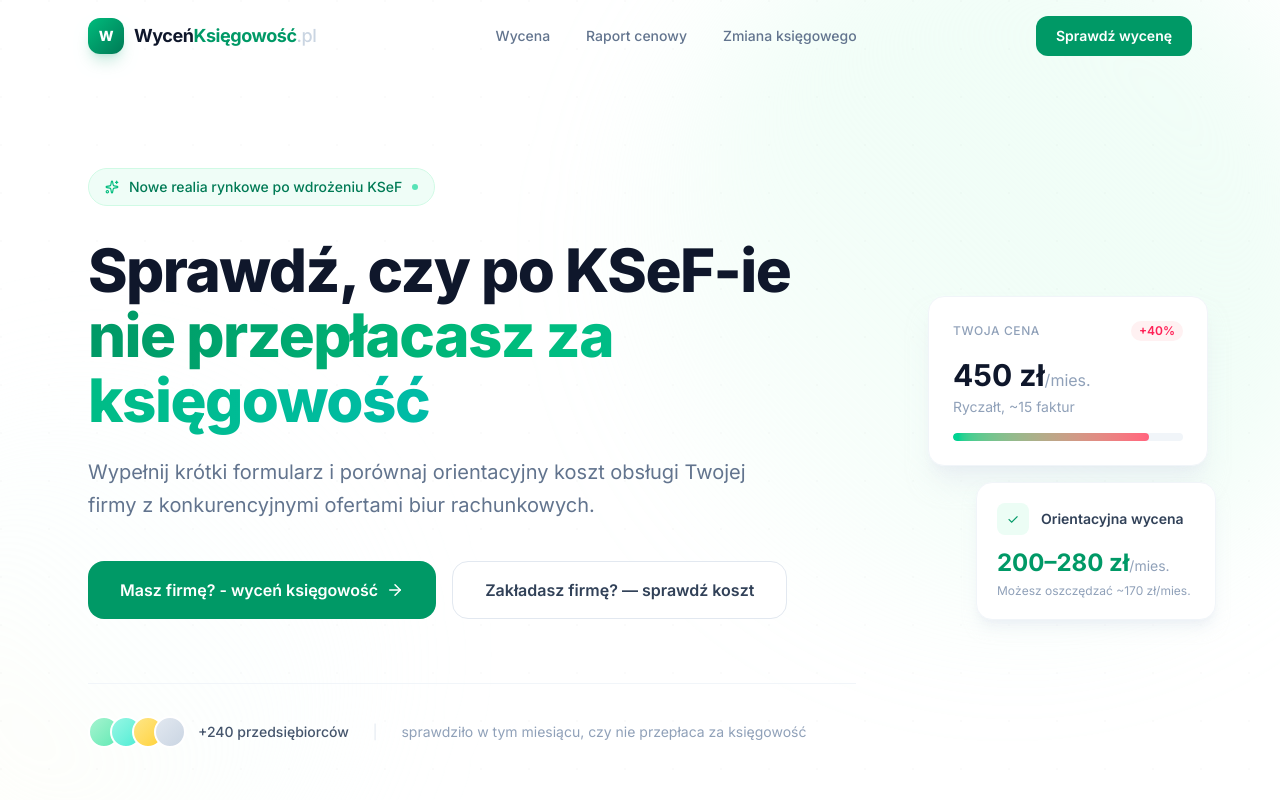
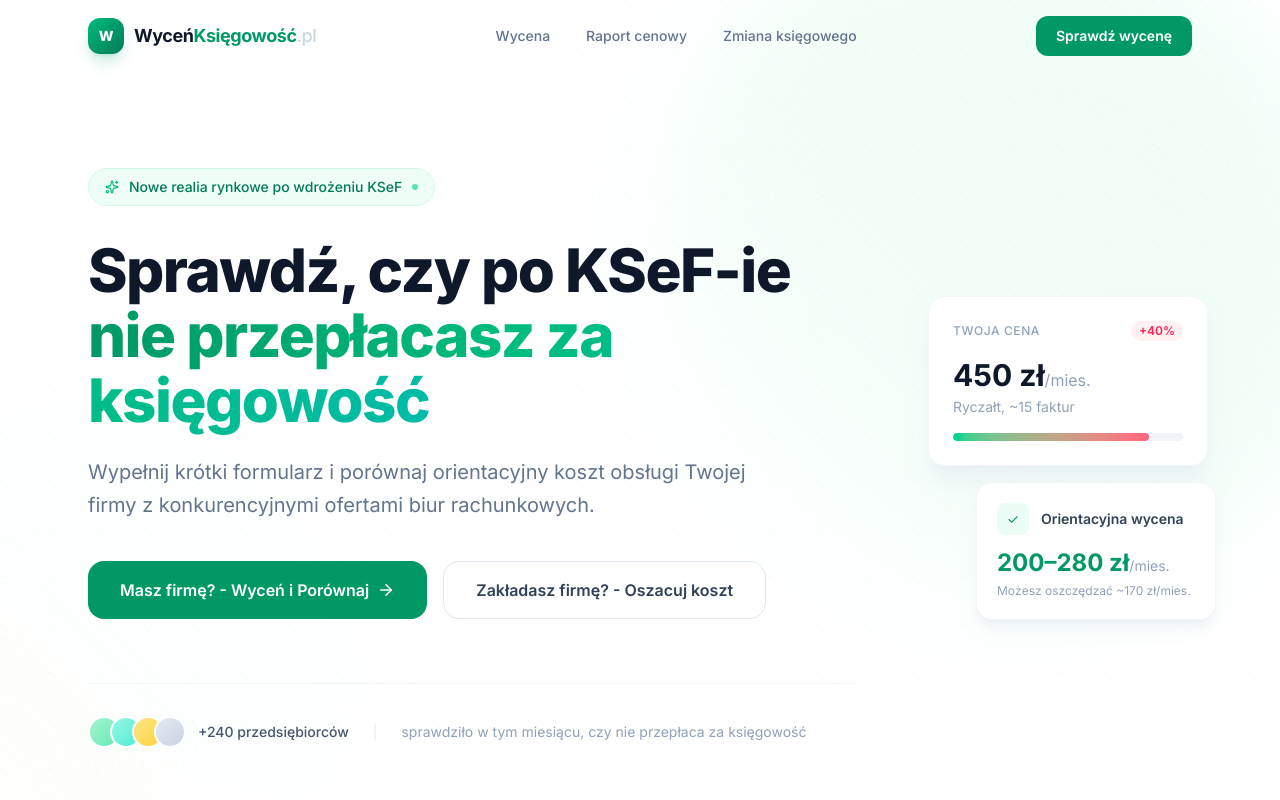
Before and after one commit to krzysztofwycenksiegowosc-star/wycen-ksiegowosc, a React (Vite) app: page / in a window 1280 px wide. Shown: the top 800 px of the page. Built offline with nearby package versions, Linux system fonts and the light colour scheme.

Commit message:
Update HeroSection.tsx

```diff
--- a/src/components/HeroSection.tsx
+++ b/src/components/HeroSection.tsx
@@ -55,7 +55,7 @@ export function HeroSection() {
               href="#wycena"
               className="group inline-flex items-center justify-center bg-emerald-600 hover:bg-emerald-700 text-white px-8 py-4 rounded-2xl text-base font-semibold transition-all duration-300 hover:shadow-2xl hover:shadow-emerald-600/20 hover:-translate-y-0.5 active:translate-y-0"
             >
-              Masz firmę? - wyceń księgowość
+              Masz firmę? - Wyceń i Porównaj
               <ArrowRight
                 size={18}
                 className="ml-2 transition-transform group-hover:translate-x-1"
@@ -65,7 +65,7 @@ export function HeroSection() {
               href="#zmiana"
               className="group inline-flex items-center justify-center bg-white hover:bg-slate-50 text-slate-700 px-8 py-4 rounded-2xl text-base font-semibold transition-all duration-300 border border-slate-200 hover:border-slate-300 hover:shadow-lg hover:shadow-slate-100"
             >
-              Zakładasz firmę? — sprawdź koszt
+              Zakładasz firmę? - Oszacuj koszt
             </a>
           </div>
 
```
